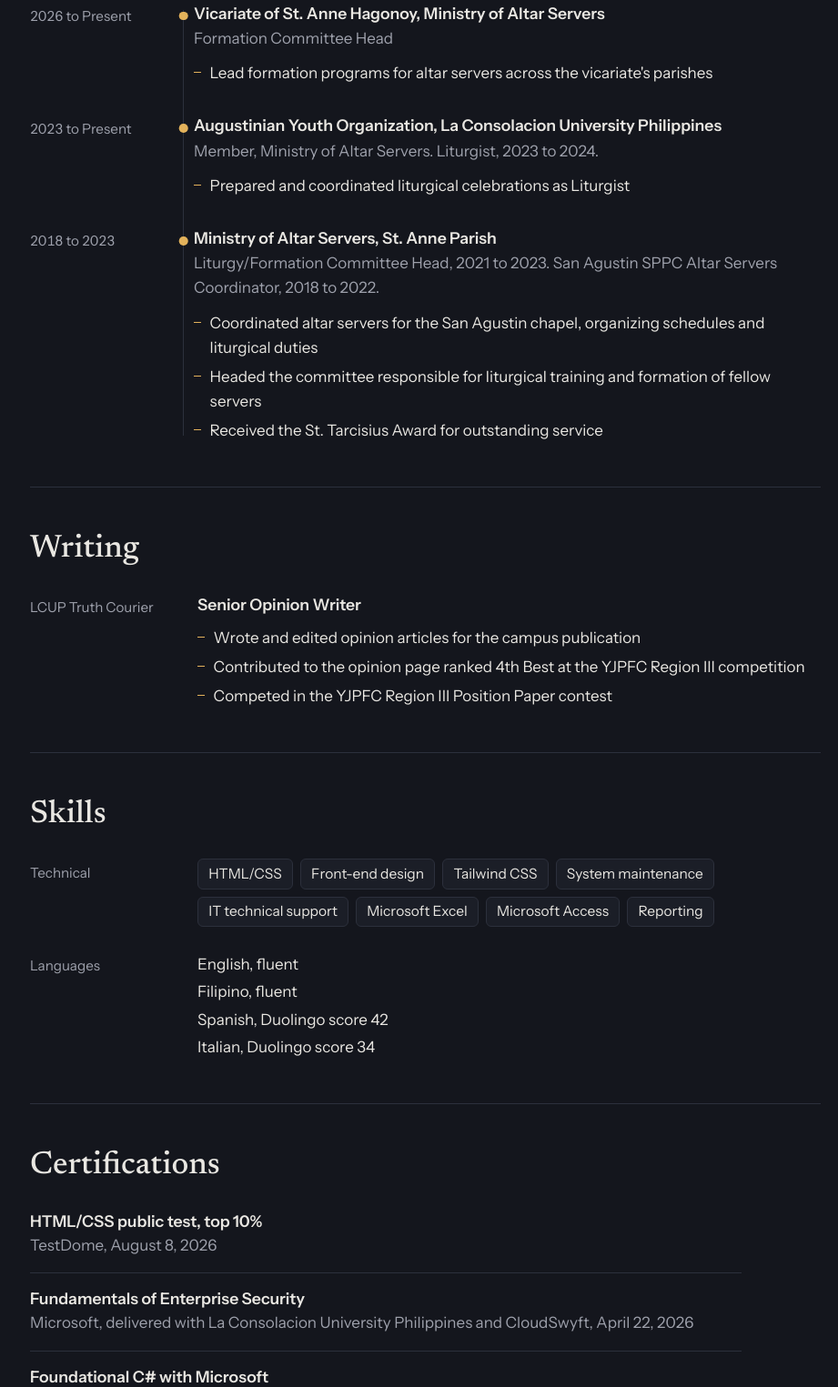
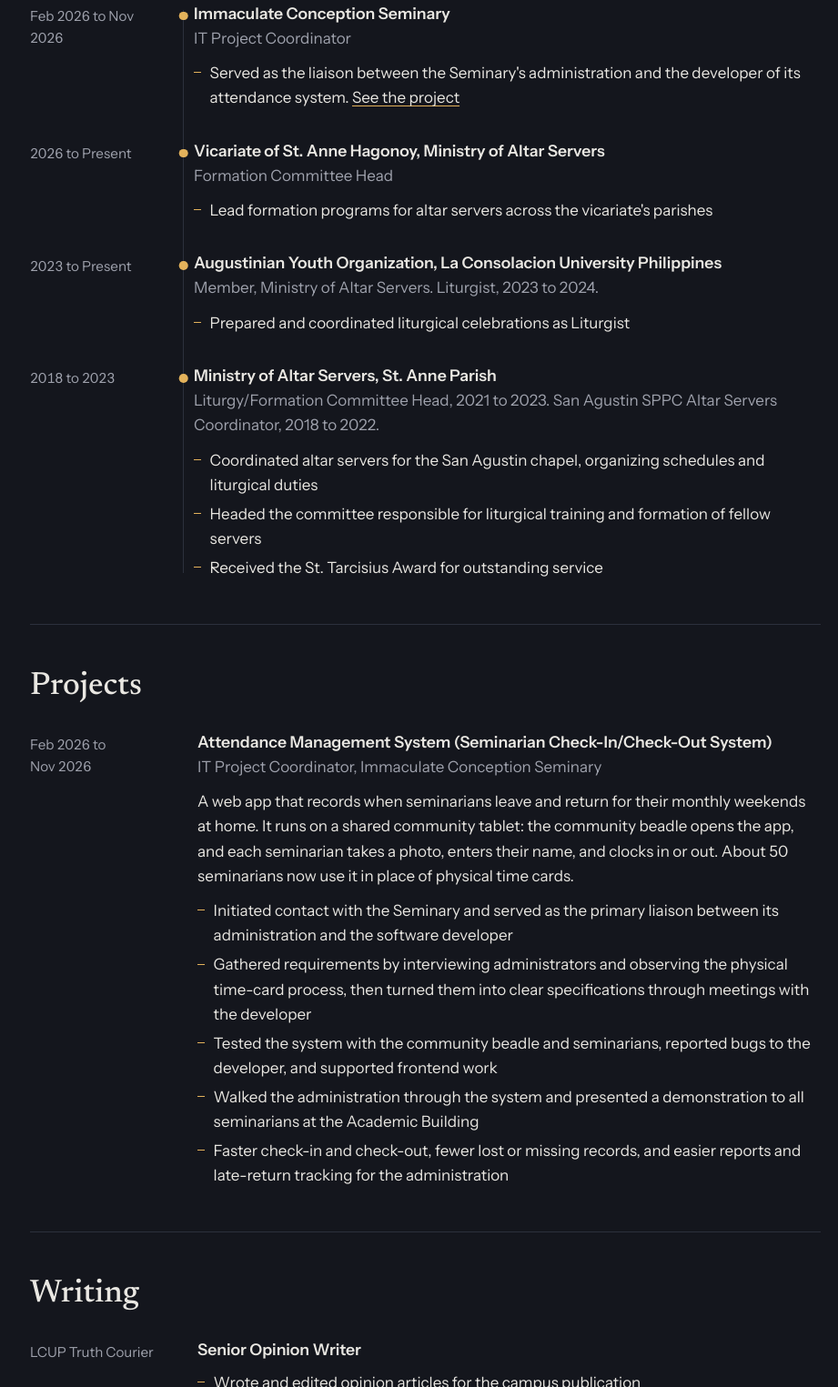
Before and after one commit to romjericoreyes/Portofolio_OJT, a website: page index.html in a window 1280 px wide. Shown: the part 1275-2800 px from the top of the page at 91% size, without its empty margins (295-1216 px from the left). Drawn offline with Linux system fonts and the light colour scheme; files whose address does not match are found by name.

Commit message:
Added Projects and new Entry for Leadership and Experience

```diff
--- a/index.html
+++ b/index.html
@@ -27,6 +27,7 @@
       <nav class="nav" aria-label="Sections">
         <a href="#education">Education</a>
         <a href="#leadership">Leadership</a>
+        <a href="#projects">Projects</a>
         <a href="#writing">Writing</a>
         <a href="#skills">Skills</a>
         <a href="#certifications">Certifications</a>
@@ -98,6 +99,16 @@
         <h2 id="h-leadership">Leadership</h2>
         <ol class="timeline">
           <li class="entry">
+            <p class="when">Feb 2026 to Nov 2026</p>
+            <div>
+              <h3>Immaculate Conception Seminary</h3>
+              <p class="role">IT Project Coordinator</p>
+              <ul>
+                <li>Served as the liaison between the Seminary's administration and the developer of its attendance system. <a href="#projects">See the project</a></li>
+              </ul>
+            </div>
+          </li>
+          <li class="entry">
             <p class="when">2026 to Present</p>
             <div>
               <h3>Vicariate of St. Anne Hagonoy, Ministry of Altar Servers</h3>
@@ -130,6 +141,25 @@
             </div>
           </li>
         </ol>
+      </section>
+
+      <section id="projects" aria-labelledby="h-projects">
+        <h2 id="h-projects">Projects</h2>
+        <article class="entry">
+          <p class="when">Feb 2026 to <br>Nov 2026</p>
+          <div>
+            <h3>Attendance Management System (Seminarian Check-In/Check-Out System)</h3>
+            <p class="role">IT Project Coordinator, Immaculate Conception Seminary</p>
+            <p class="summary">A web app that records when seminarians leave and return for their monthly weekends at home. It runs on a shared community tablet: the community beadle opens the app, and each seminarian takes a photo, enters their name, and clocks in or out. About 50 seminarians now use it in place of physical time cards.</p>
+            <ul>
+              <li>Initiated contact with the Seminary and served as the primary liaison between its administration and the software developer</li>
+              <li>Gathered requirements by interviewing administrators and observing the physical time-card process, then turned them into clear specifications through meetings with the developer</li>
+              <li>Tested the system with the community beadle and seminarians, reported bugs to the developer, and supported frontend work</li>
+              <li>Walked the administration through the system and presented a demonstration to all seminarians at the Academic Building</li>
+              <li>Faster check-in and check-out, fewer lost or missing records, and easier reports and late-return tracking for the administration</li>
+            </ul>
+          </div>
+        </article>
       </section>
 
       <section id="writing" aria-labelledby="h-writing">
--- a/style.css
+++ b/style.css
@@ -150,6 +150,7 @@ h3 { font-size: 1.1rem; font-weight: 600; line-height: 1.35; }
 .entry:last-child { padding-bottom: 0; }
 .when { color: var(--muted); font-size: 0.95rem; padding-top: 0.2rem; font-variant-numeric: tabular-nums; }
 .role { color: var(--muted); margin-top: 0.15rem; max-width: 44em; }
+.summary { margin-top: 0.7rem; max-width: 46em; }
 .entry ul { margin-top: 0.7rem; max-width: 46em; }
 .entry li { position: relative; padding-left: 1.1rem; margin-top: 0.3rem; }
 .entry li::before {
```
